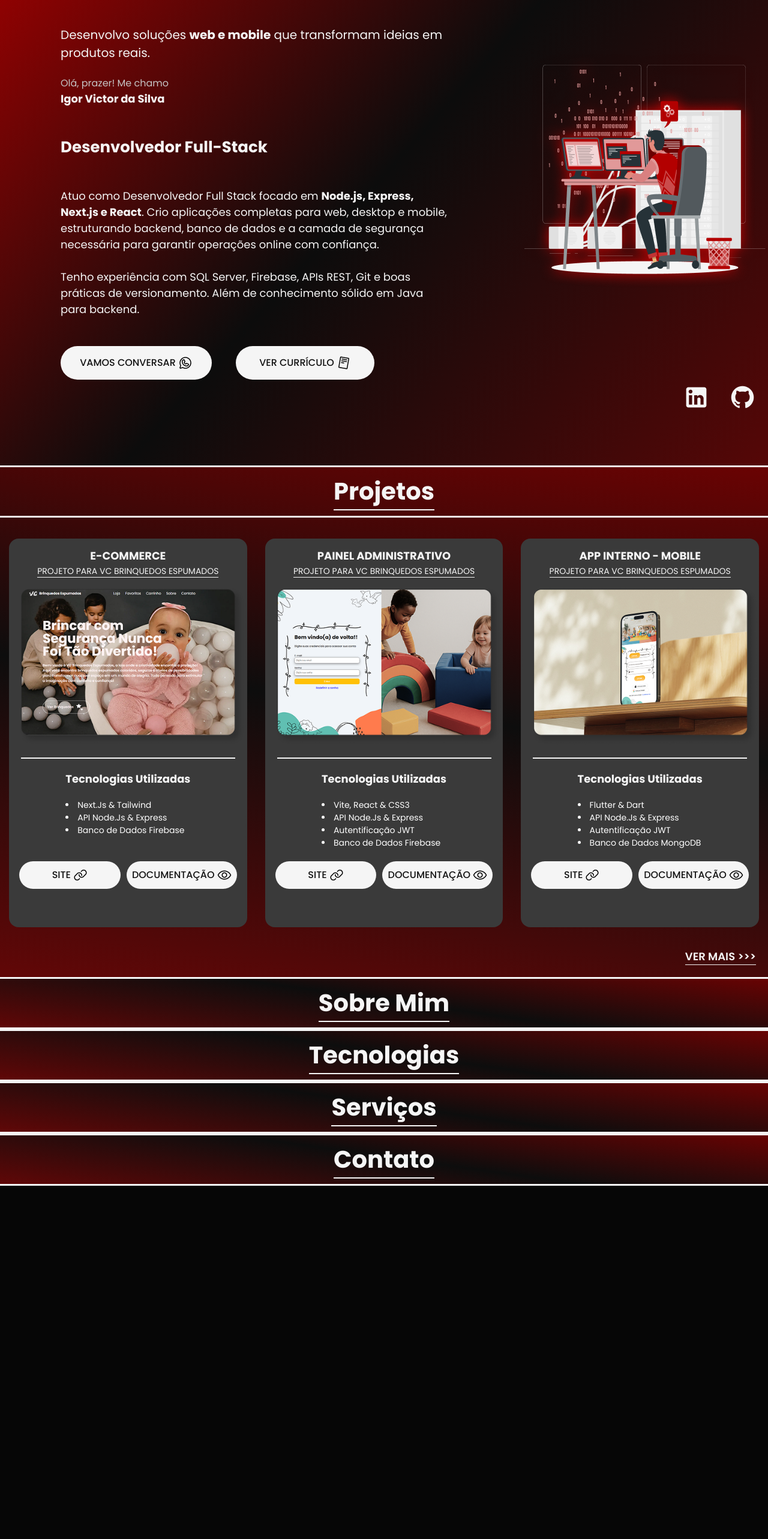
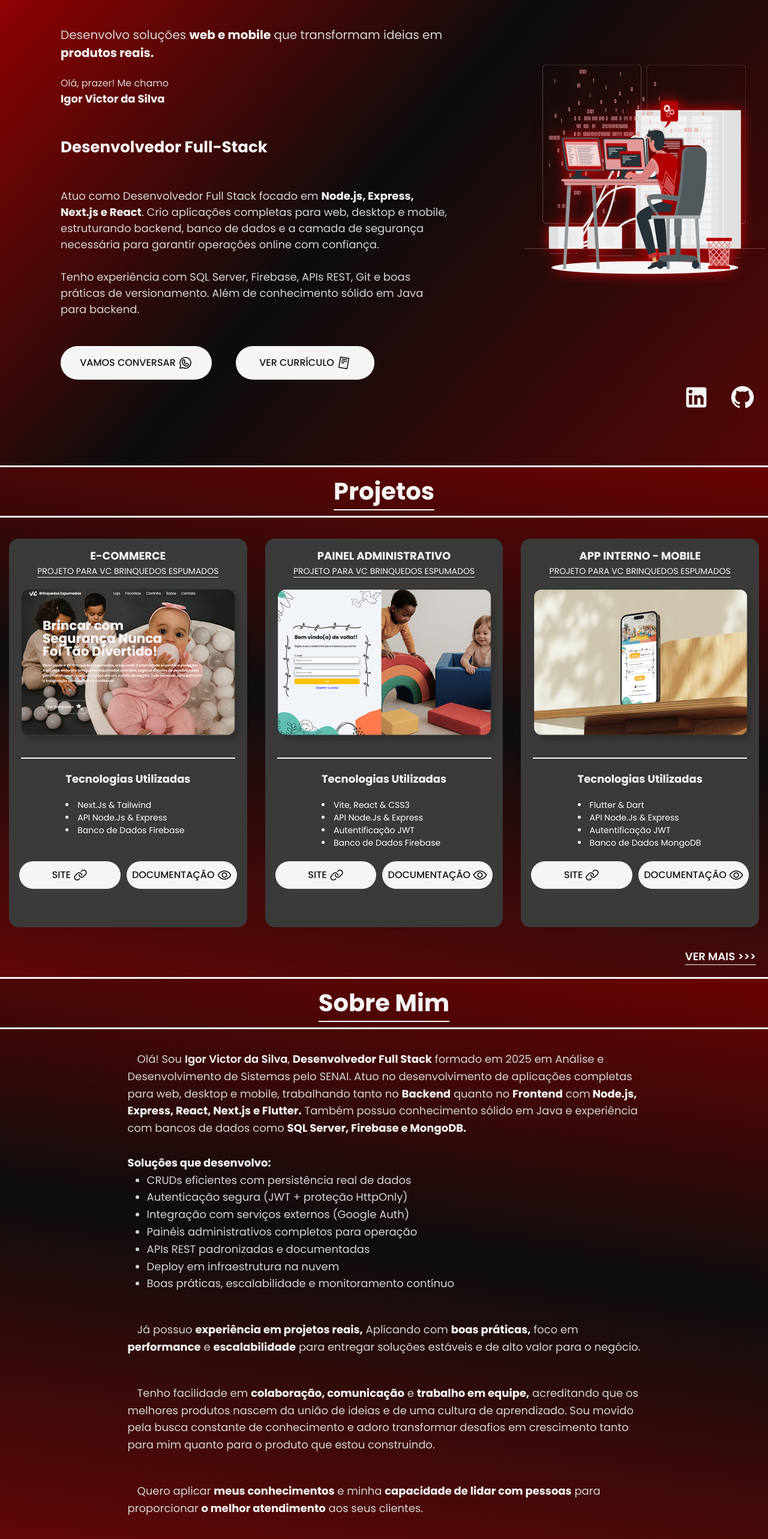
Before and after one commit to Igor-Victor21/Repositorio-NextJs-Igor-Victor, a Next.js app in the folder front-end-repositorio-igor/: page / in a window 1280 px wide. Shown: the part 100-2666 px from the top of the page at 60% size. Before the commit the page ends 2077 px from the top, so only its background shows below. Built offline with nearby package versions, Linux system fonts and the light colour scheme.

Commit message:
Pagina Sobre Mim finalizada

```diff
--- a/front-end-repositorio-igor/app/page.tsx
+++ b/front-end-repositorio-igor/app/page.tsx
@@ -38,32 +38,32 @@ export default function Home() {
       {/* Container Text */}
       <section id="inicio" className="scroll-mt-[87px] flex w-full h-full min-h-screen bg-home-gradient">
         <div className="flex flex-col w-full h-auto px-4 my-[143px] bg-transparent md:max-w-[1123px] md:mx-[101px] md:my-[143px] md:px-0">
-          <p className="text-[#F5F5F5] text-[20px]">
-            Desenvolvo soluções <strong>web e mobile</strong> que transformam ideias em produtos reais.
+          <p className="text-[#D5D5D5] text-[20px]">
+            Desenvolvo soluções <span className="font-bold text-[#F5F5F5]">web e mobile</span> que transformam ideias em <span className="font-bold text-[#F5F5F5]">produtos reais.</span>
           </p>
 
           <br />
 
-          <p className="text-[#C5C5C5]">
+          <p className="text-[#D5D5D5]">
             Olá, prazer! Me chamo <br />
           </p>
 
           <p className="text-[#F5F5F5] text-[18px]">
-            <strong>Igor Victor da Silva</strong>
+            <span className="font-bold">Igor Victor da Silva</span>
           </p>
 
           <br />
           <br />
 
           <p className="text-[#F5F5F5] text-[26px]">
-            <strong>Desenvolvedor Full-Stack</strong>
+            <span className="font-bold">Desenvolvedor Full-Stack</span>
           </p>
 
           <br />
           <br />
 
-          <p className="text-[#F5F5F5] text-[18px]">
-            Atuo como Desenvolvedor Full Stack focado em <strong>Node.js, Express, Next.js e React</strong>. Crio aplicações
+          <p className="text-[#D5D5D5] text-[18px]">
+            Atuo como Desenvolvedor Full Stack focado em <span className="font-bold text-[#F5F5F5]">Node.js, Express, Next.js e React</span>. Crio aplicações
             completas para web, desktop e mobile, estruturando backend, banco de dados e a camada
             de segurança necessária para garantir operações online com confiança.<br /><br />
             Tenho experiência com SQL Server, Firebase, APIs REST, Git e boas práticas de versionamento. Além
@@ -175,13 +175,56 @@ export default function Home() {
         <div className="flex justify-end items-end h-full relative">
           <button onClick={() => router.push("./projects")} className="text-[#F5F5F5] text-[18px] font-semibold border-b-[1.2px] border-[#F5F5F5] m-[20px] cursor-pointer hover:tracking-wide duration-200">VER MAIS {">>>"}</button>
         </div>
-
       </section>
 
       <section id="sobreMim" className=" scroll-mt-[87px] w-full h-full bg-pages-gradient">
         {/* Título página */}
         <div className="flex items-center justify-center w-full h-[87px] border-b-3 border-[#F5F5F5] border-t-3 border-[#F5F5F5]">
           <h1 className="text-[#F5F5F5] text-center font-bold text-[40px] border-b-2 border-[#F5F5F5]">Sobre Mim</h1>
+        </div>
+
+        {/* Container Text */}
+        <div className="flex flex-col md:w-full md:h-full items-center">
+          {/* Area Text*/}
+          <div className="flex flex-col p-4 justify-center m-[20px]">
+            <p className="text-[#D5D5D5] indent-4 font-normal text-[18px] leading-[160%]" >
+              Olá! Sou <span className="font-semibold text-[#F5F5F5]">Igor Victor da Silva</span>, <span className="font-bold text-[#F5F5F5]">Desenvolvedor Full Stack</span> formado em 2025 em Análise e <br className="hidden lg:block" />
+              Desenvolvimento de Sistemas pelo SENAI. Atuo no desenvolvimento de aplicações completas <br className="hidden lg:block" />
+              para web, desktop e mobile, trabalhando tanto no <span className="font-bold text-[#F5F5F5]">Backend</span> quanto no <span className="font-bold text-[#F5F5F5]">Frontend</span> com
+              <span className="font-extrabold text-[#F5F5F5]"> Node.js,<br className="hidden lg:block" />
+                Express, React, Next.js e Flutter.</span> Também possuo conhecimento sólido em Java e experiência <br className="hidden lg:block" />
+              com bancos de dados como <span className="font-bold text-[#F5F5F5]">SQL Server, Firebase e MongoDB.</span>
+              <br /><br />
+              <span className="font-bold text-[#F5F5F5]">Soluções que desenvolvo:</span>
+            </p>
+            <ul className="list-disc pl-8 text-[#D5D5D5] text-[18px] leading-[160%]">
+              <li>CRUDs eficientes com persistência real de dados</li>
+              <li>Autenticação segura (JWT + proteção HttpOnly)</li>
+              <li>Integração com serviços externos (Google Auth)</li>
+              <li>Painéis administrativos completos para operação</li>
+              <li>APIs REST padronizadas e documentadas</li>
+              <li>Deploy em infraestrutura na nuvem</li>
+              <li>Boas práticas, escalabilidade e monitoramento contínuo</li>
+            </ul>
+            <br /><br />
+            <p className="text-[#D5D5D5] indent-4 font-normal text-[18px] leading-[160%]">
+              Já possuo <span className="text-[#F5F5F5] font-bold">experiência em projetos reais,</span> Aplicando com <span className="text-[#F5F5F5] font-bold">boas práticas,</span> foco em <br className="hidden lg:block" />
+              <span className="text-[#F5F5F5] font-bold">performance</span> e <span className="text-[#F5F5F5] font-bold">escalabilidade</span> para entregar soluções estáveis e de alto valor para o negócio.
+            </p>
+            <br /><br />
+            <p className="text-[#D5D5D5] indent-4 font-normal text-[18px] leading-[160%]">
+              Tenho facilidade em <span className="text-[#F5F5F5] font-bold">colaboração, comunicação</span> e <span className="text-[#F5F5F5] font-bold">trabalho em equipe,</span> acreditando que os <br className="hidden lg:block" />
+              melhores produtos nascem da união de ideias e de uma cultura de aprendizado. Sou movido <br className="hidden lg:block" />
+              pela busca constante de conhecimento e adoro transformar desafios em crescimento tanto <br className="hidden lg:block" />
+              para mim quanto para o produto que estou construindo.
+            </p>
+            <br /><br />
+            <p className="text-[#D5D5D5] indent-4 font-normal text-[18px] leading-[160%]">
+              Quero aplicar <span className="text-[#F5F5F5] font-bold">meus conhecimentos</span> e minha <span className="text-[#F5F5F5] font-bold">capacidade de lidar com pessoas</span> para <br className="hidden lg:block" />
+              proporcionar <span className="text-[#F5F5F5] font-bold">o melhor atendimento</span> aos seus clientes.<br className="hidden lg:block" />
+              <span className="text-[#F5F5F5] font-bold"></span>
+            </p>
+          </div>
         </div>
       </section>
 
```
